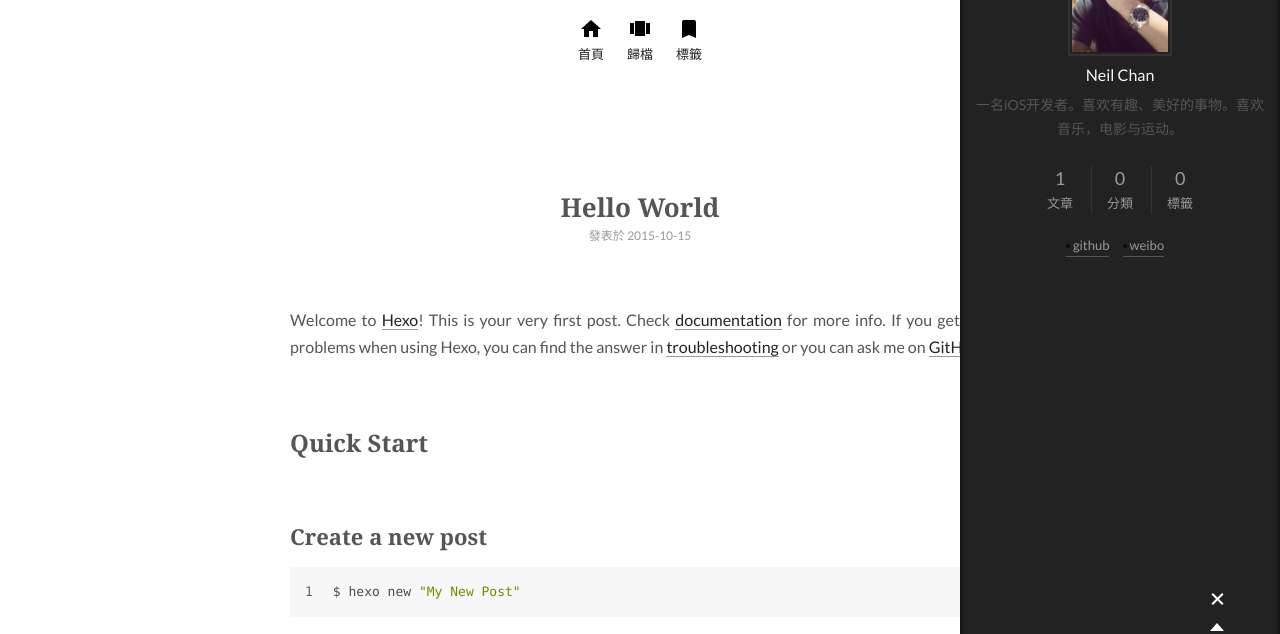
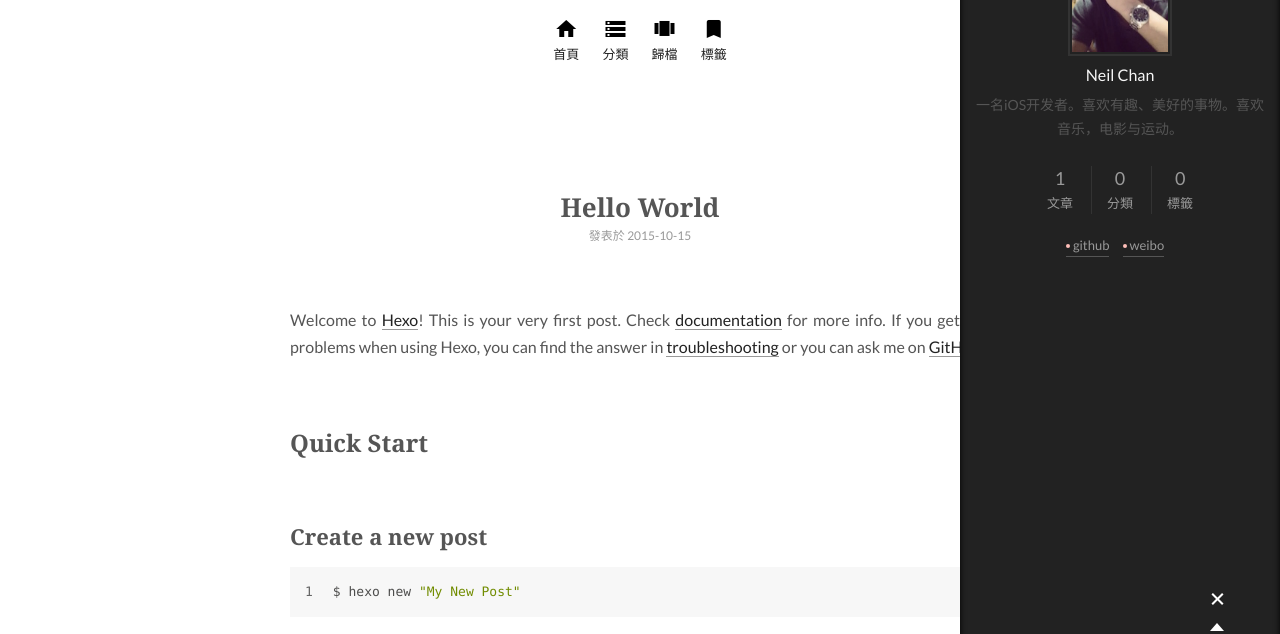
Before and after one commit to NeilChan/NeilChan.github.io, a plain HTML site: page index.html in a window 1280 px wide. Both pictures are taken after a click on the element 1217 px from the left and 742 px from the top of the page. Shown: the part 142-776 px from the top of the page. Drawn offline with Linux system fonts and the light colour scheme.

Commit message:
Site updated: 2015-10-15 20:44:42

```diff
--- a/css/main.css
+++ b/css/main.css
@@ -1055,7 +1055,7 @@ body {
   width: 4px;
   height: 4px;
   border-radius: 50%;
-  background: #0f0522;
+  background: #ffbfb9;
 }
 .sidebar-nav {
   margin: 0;
--- a/index.html
+++ b/index.html
@@ -118,6 +118,14 @@
           <a href="/" rel="section">
             <i class="menu-item-icon icon-next-home"></i> <br />
             首頁
+          </a>
+        </li>
+
+
+        <li class="menu-item menu-item-categories">
+          <a href="/categories" rel="section">
+            <i class="menu-item-icon icon-next-categories"></i> <br />
+            分類
           </a>
         </li>
 
@@ -265,10 +273,10 @@
           </div>
 
           <div class="site-state-item site-state-categories">
-
+            <a href="/categories">
               <span class="site-state-item-count">0</span>
               <span class="site-state-item-name">分類</span>
-
+              </a>
           </div>
 
           <div class="site-state-item site-state-tags">
@@ -290,7 +298,7 @@
               </span>
 
               <span class="links-of-author-item">
-                <a href="http://weibo.com/banno" target="_blank">weibo</a>
+                <a href="http://weibo.com/2267562047/profile?topnav=1&wvr=6" target="_blank">weibo</a>
               </span>
 
 
```
Also changed, not shown: 2015/10/15/hello-world/index.html (+11 -3 lines), archives/2015/10/index.html (+11 -3 lines), archives/2015/index.html (+11 -3 lines), archives/index.html (+11 -3 lines).
